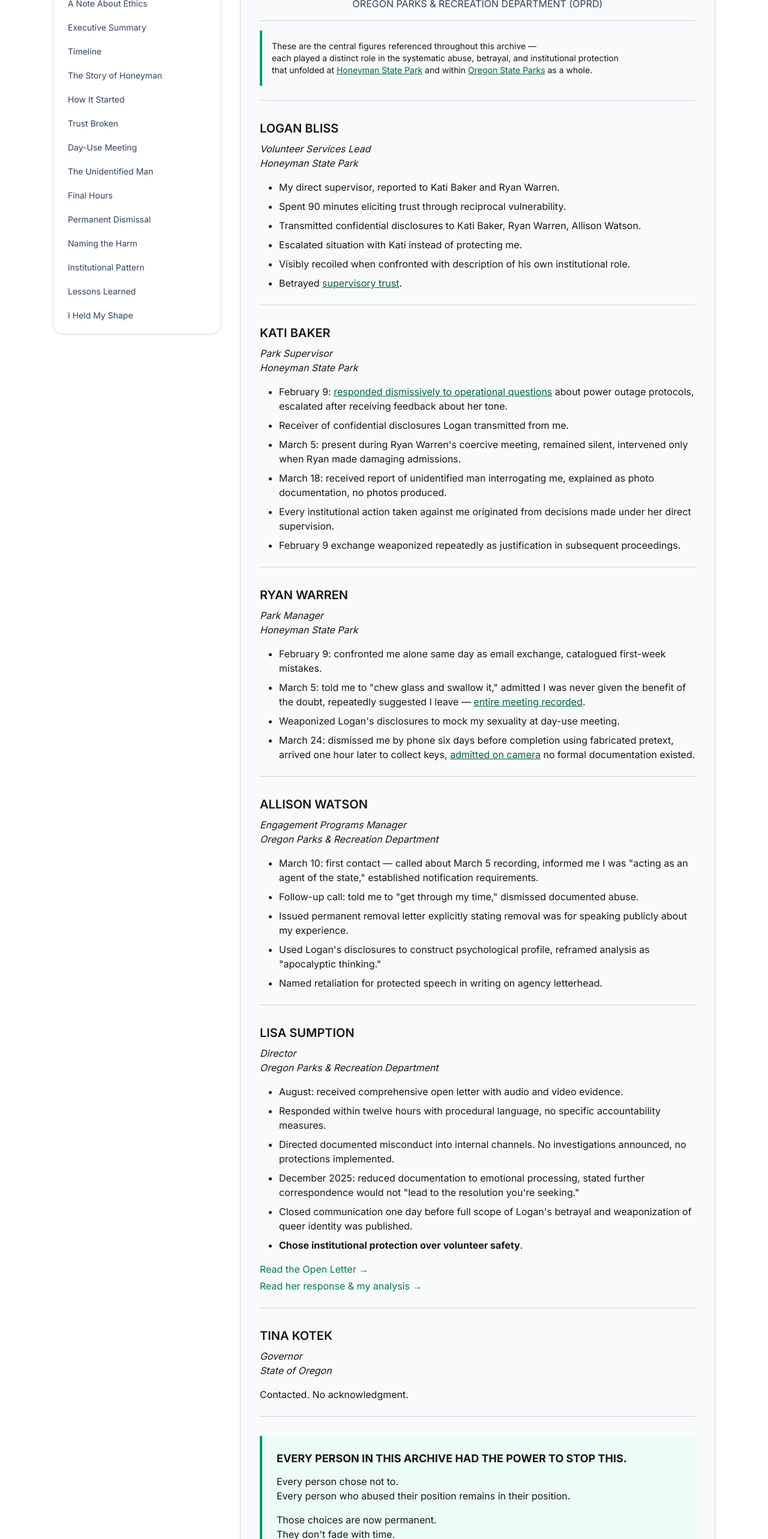
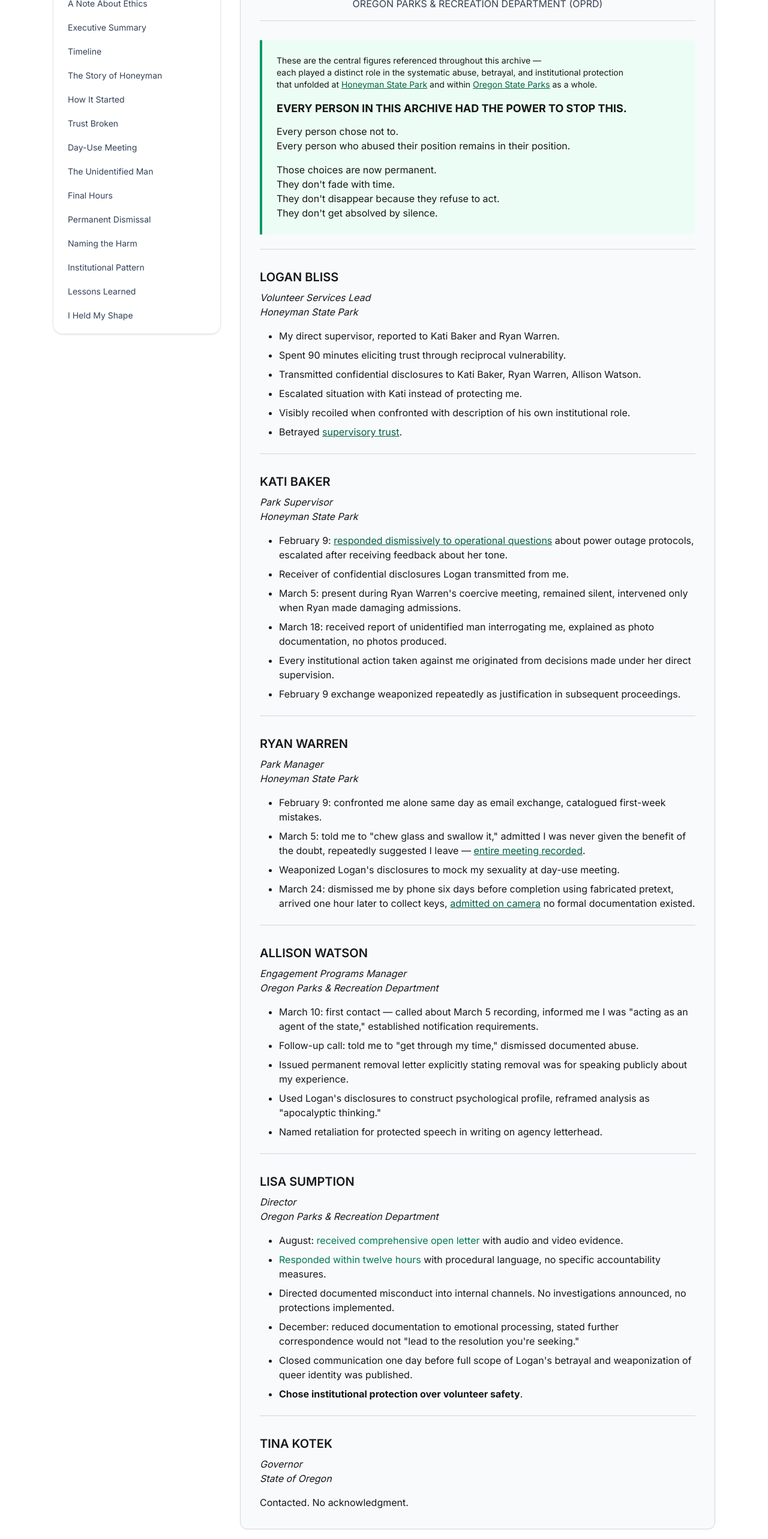
Before and after one commit to rswfire/rswfire.oprd, a Next.js app: page /key-individuals in a window 1280 px wide. Shown: the part 234-2800 px from the top of the page at 60% size. Built offline with nearby package versions, Linux system fonts and the light colour scheme.

Commit message:
Polishing the Archive

```diff
--- a/app/(archive)/key-individuals/page.tsx
+++ b/app/(archive)/key-individuals/page.tsx
@@ -16,8 +16,9 @@ export default function KeyIndividualsPage() {
             supplemental="OREGON PARKS & RECREATION DEPARTMENT (OPRD)"
         >
 
-            <div className="mt-4 p-4 bg-gray-50 border-l-4 border-emerald-600 text-sm">
+            <div className="mt-8 p-6 bg-emerald-50 border-l-4 border-emerald-600 rounded-r-lg">
 
+                <div className="text-sm">
                     <div>
                         These are the central figures referenced throughout this archive —
                     </div>
@@ -27,7 +28,16 @@ export default function KeyIndividualsPage() {
                     <div>
                         that unfolded at <Link href="https://stateparks.oregon.gov/index.cfm?do=park.profile&parkId=95" target="_blank" className="underline text-emerald-800 hover:text-emerald-600">Honeyman State Park</Link> and within <Link href="https://www.oregon.gov/oprd/AO/Pages/AU-about.aspx" target="_blank" className="underline text-emerald-800 hover:text-emerald-600">Oregon State Parks</Link> as a whole.
                     </div>
-
+                </div>
+                <div className="mt-4 font-bold text-lg mb-3">
+                    EVERY PERSON IN THIS ARCHIVE HAD THE POWER TO STOP THIS.
+                </div>
+                <div className="mt-2">Every person chose not to.</div>
+                <div>Every person who abused their position remains in their position.</div>
+                <div className="mt-4">Those choices are now permanent.</div>
+                <div>They don't fade with time.</div>
+                <div>They don't disappear because they refuse to act.</div>
+                <div>They don't get absolved by silence.</div>
             </div>
 
             <hr className="my-6 border-t border-gray-300" />
@@ -99,23 +109,13 @@ export default function KeyIndividualsPage() {
                 Oregon Parks &amp; Recreation Department
             </div>
             <ul className="mt-4 list-disc list-outside ml-8 space-y-2">
-                <li>August: received comprehensive open letter with audio and video evidence.</li>
-                <li>Responded within twelve hours with procedural language, no specific accountability measures.</li>
+                <li>August: <Link href="https://rswfire.com/fieldcraft/01K3F8X412D5GEY1CXB4WRRPRK" className="text-emerald-700 hover:underline">received comprehensive open letter</Link> with audio and video evidence.</li>
+                <li><Link href="https://rswfire.com/fieldcraft/01K3J5AW1NGKN285PRRA4RBW6X" className="text-emerald-700 hover:underline">Responded within twelve hours</Link> with procedural language, no specific accountability measures.</li>
                 <li>Directed documented misconduct into internal channels. No investigations announced, no protections implemented.</li>
-                <li>December 2025: reduced documentation to emotional processing, stated further correspondence would not &quot;lead to the resolution you're seeking.&quot;</li>
+                <li>December: reduced documentation to emotional processing, stated further correspondence would not &quot;lead to the resolution you're seeking.&quot;</li>
                 <li>Closed communication one day before full scope of Logan's betrayal and weaponization of queer identity was published.</li>
                 <li><strong>Chose institutional protection over volunteer safety</strong>.</li>
             </ul>
-            <div className="mt-4">
-                <Link href="https://rswfire.com/fieldcraft/01K3F8X412D5GEY1CXB4WRRPRK" className="text-emerald-700 hover:underline">
-                    Read the Open Letter →
-                </Link>
-            </div>
-            <div>
-                <Link href="https://rswfire.com/fieldcraft/01K3J5AW1NGKN285PRRA4RBW6X" className="text-emerald-700 hover:underline">
-                    Read her response &amp; my analysis →
-                </Link>
-            </div>
 
             <hr className="my-6 border-t border-gray-300" />
 
@@ -128,19 +128,6 @@ export default function KeyIndividualsPage() {
                 Contacted. No acknowledgment.
             </div>
 
-            <hr className="my-6 border-t border-gray-300" />
-
-            <div className="mt-8 p-6 bg-emerald-50 border-l-4 border-emerald-600 rounded-r-lg">
-                <div className="font-bold text-lg mb-3">
-                    EVERY PERSON IN THIS ARCHIVE HAD THE POWER TO STOP THIS.
-                </div>
-                <div className="mt-2">Every person chose not to.</div>
-                <div>Every person who abused their position remains in their position.</div>
-                <div className="mt-4">Those choices are now permanent.</div>
-                <div>They don't fade with time.</div>
-                <div>They don't disappear because they refuse to act.</div>
-                <div>They don't get absolved by silence.</div>
-            </div>
         </SectionPage>
     );
 }
```
Lines whose indentation alone changed are shown as unchanged.
